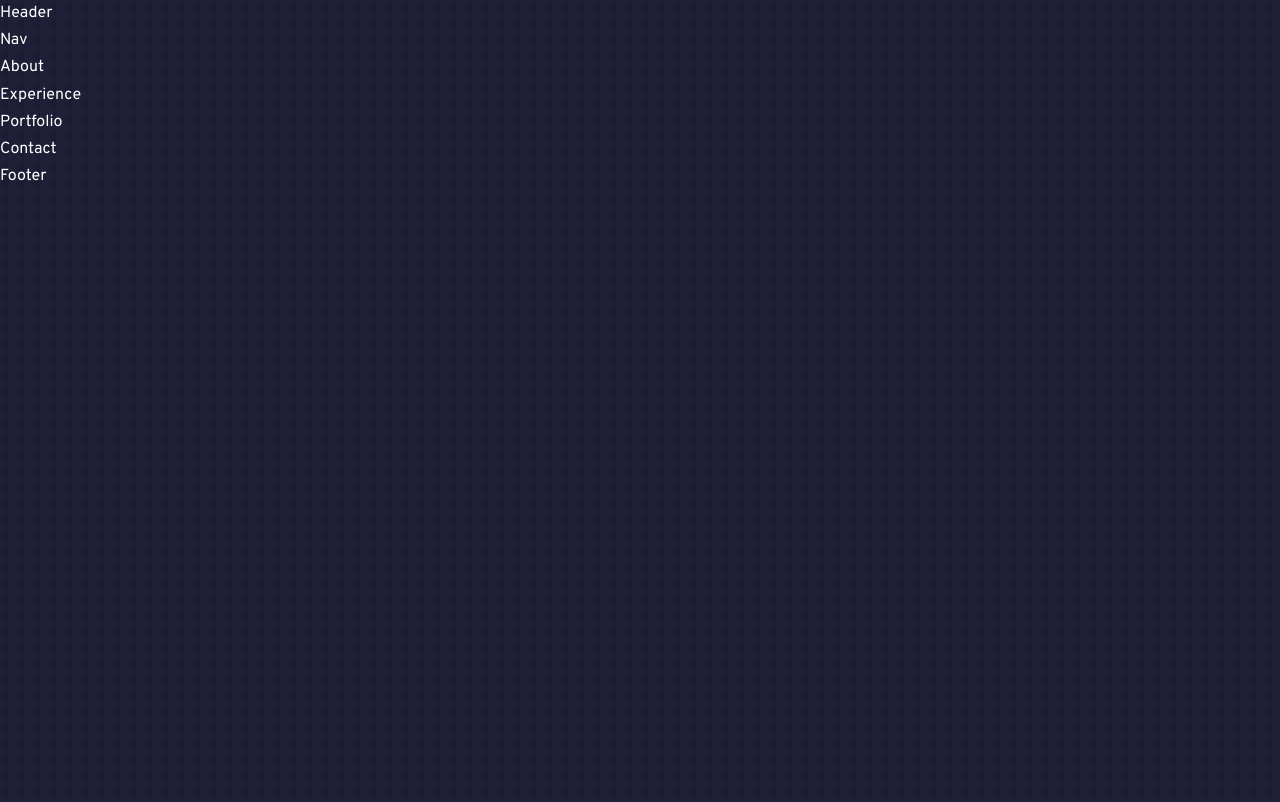
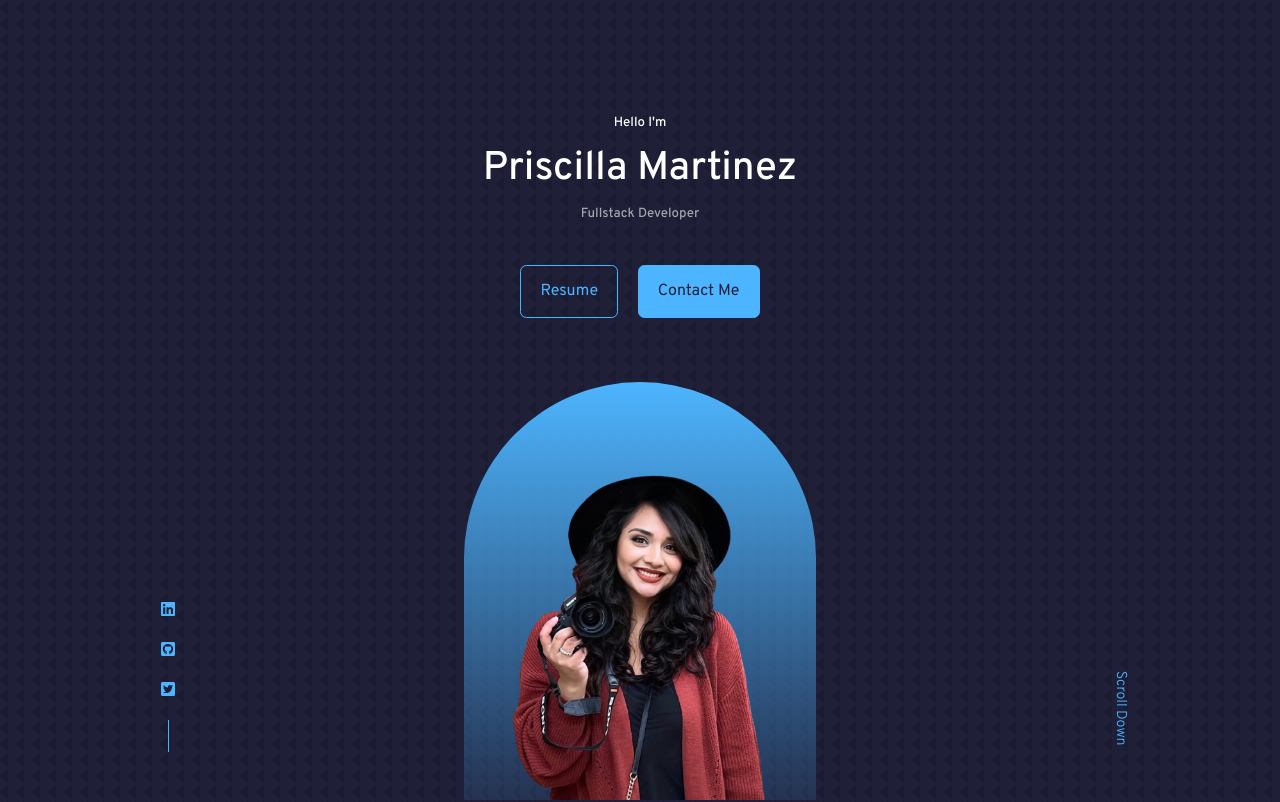
Before and after one commit to priscilla-martinez/Portfolio2, a React (Create React App) app in the folder portfolio2/: page / in a window 1280 px wide. Shown: the top 802 px of the page. Built offline with nearby package versions, Linux system fonts and the light colour scheme.

Commit message:
Header compenent + responsive

```diff
--- /dev/null
+++ b/portfolio2/src/components/header/CTA.jsx
@@ -0,0 +1,13 @@
+import React from 'react'
+import Resume from '../../assets/PriscillaMartinezResume.pdf'
+
+const CTA = () => {
+  return (
+    <div className='cta'>
+        <a href={Resume} download className='btn'>Resume</a>
+        <a href='#contact' className='btn btn-primary'>Contact Me</a>
+    </div>
+  )
+}
+
+export default CTA
--- a/portfolio2/src/components/header/Header.css
+++ b/portfolio2/src/components/header/Header.css
@@ -0,0 +1,108 @@
+/*
+---------------------------------------------------------
+                    DEFAULT SETTINGS
+---------------------------------------------------------
+*/
+
+/* -------------------- HEADER -------------------- */
+
+header {
+    height: 100vh;
+    padding-top: 7rem;
+    overflow: hidden;
+}
+
+.header_container {
+    text-align: center;
+    height: 100%;
+    position: relative;
+}
+
+/* -------------------- CTA -------------------- */
+.cta {
+    margin-top: 2.5rem;
+    display: flex;
+    gap: 1.2rem;
+    justify-content: center;
+}
+
+
+/* -------------------- SOCIALS -------------------- */
+.header_socials {
+    display: flex;
+    flex-direction: column;
+    align-items: center;
+    gap: 0.8rem;
+    position: absolute;
+    left: 0;
+    bottom: 3rem;
+}
+
+.header_socials::after {
+    content: '';
+    width: 1px;
+    height: 2rem;
+    background: var(--color-primary);
+}
+
+
+
+/* -------------------- IMAGE -------------------- */
+.me {
+    background: linear-gradient(var(--color-primary), transparent);
+    width: 22rem;
+    height: 30rem;
+    position: absolute;
+    left: calc(50% - 11rem);
+    /*
+    to make center, instead of ^ you can also:
+    left: 50%
+    transform: translateX(-50%);
+    */
+    margin-top: 4rem;
+    border-radius: 12rem 12rem 0 0;
+    overflow: hidden;
+    padding: 5rem 1.5rem 1.5rem 1.5rem;
+}
+
+.me_image {
+
+}
+
+
+/* -------------------- SCROLL DOWN -------------------- */
+.scroll_down {
+    position: absolute;
+    right: -2.3rem;
+    bottom: 5rem;
+    transform: rotate(90deg);
+    font-weight: 300;
+    font-size: 0.9rem;
+}
+
+
+
+/*
+---------------------------------------------------------
+                    MEDIA QUERIES
+---------------------------------------------------------
+*/
+
+/* -------------------- TABLET -------------------- */
+@media screen and (max-width: 1024px) {
+    header {
+        height: 68vh;
+    }
+}
+
+
+/* -------------------- PHONE -------------------- */
+@media screen and (max-width: 600px) {
+    header {
+        height: 100vh;
+    }
+
+    .header_socials, .scroll_down {
+        display: none;
+    }
+}
--- a/portfolio2/src/components/header/Header.jsx
+++ b/portfolio2/src/components/header/Header.jsx
@@ -1,11 +1,26 @@
 import React from 'react'
 import './Header.css'
+import CTA from './CTA'
+import ME from '../../assets/me.png'
+import HeaderSocials from './HeaderSocials'
 
 const Header = () => {
   return (
-    <div>
-        Header
-    </div>
+    <header>
+        <div className='container header_container'>
+          <h5> Hello I'm </h5>
+          <h1>Priscilla Martinez</h1>
+          <h5 className='text-light'>Fullstack Developer</h5>
+          <CTA />
+          <HeaderSocials />
+
+          <div className='me'>
+            <img src={ME} alt="Priscilla Martinez" className='me_image'/>
+          </div>
+
+          <a href='#contact' className='scroll_down'>Scroll Down</a>
+        </div>
+    </header>
   )
 }
 
--- /dev/null
+++ b/portfolio2/src/components/header/HeaderSocials.jsx
@@ -0,0 +1,14 @@
+import React from 'react'
+import {FaLinkedin, FaGithubSquare, FaTwitterSquare} from 'react-icons/fa'
+
+const HeaderSocials = () => {
+  return (
+    <div className='header_socials'>
+        <a href='https://www.linkedin.com/in/priscillammartinez/' target="_blank"><FaLinkedin/></a>
+        <a href='https://github.com/priscilla-martinez' target="_blank"><FaGithubSquare/></a>
+        <a href='https://twitter.com/codewpriscilla' target="_blank"><FaTwitterSquare/></a>
+    </div>
+  )
+}
+
+export default HeaderSocials
--- a/portfolio2/src/index.css
+++ b/portfolio2/src/index.css
@@ -140,8 +140,7 @@ img {
                     MEDIA QUERIES
 ---------------------------------------------------------
 */
-
-/* Tablets */
+/* -------------------- TABLET -------------------- */
 @media screen and (max-width: 1024px) {
     .container {
         width: var(--container-width-md);
@@ -152,7 +151,8 @@ img {
     }
 }
 
-/* Phones */
+
+/* -------------------- PHONE -------------------- */
 @media screen and (max-width: 600px) {
     .container {
         width: var(--container-width-sm);
```
Also changed, not shown: portfolio2/src/assets/me.png (added), 1 other file (tests, documents, lock files or other folders).
